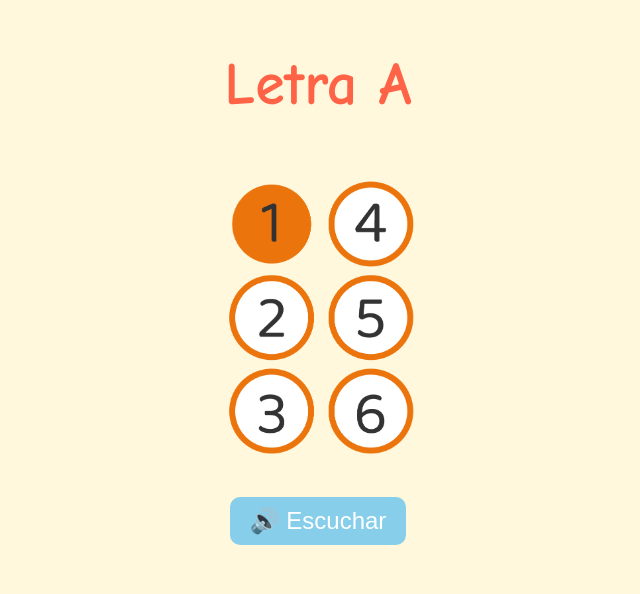
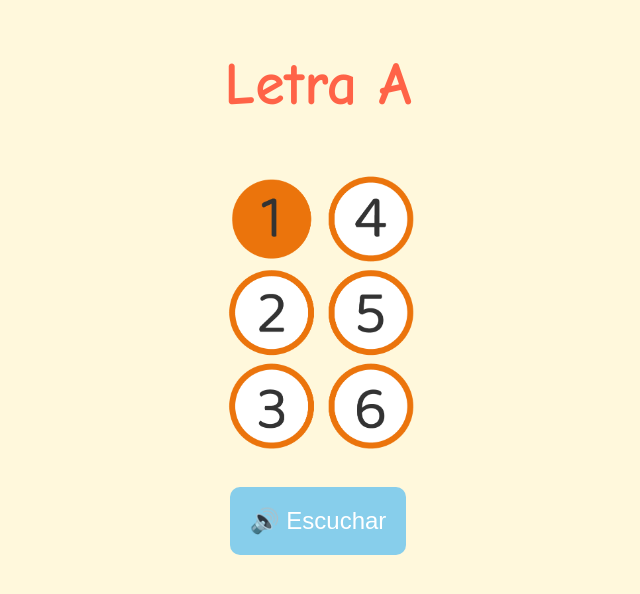
Before and after one commit to AnaL11/abecedario-Braille, a plain HTML site: page a.html in a window 1280 px wide. Shown: the whole page, without its empty margins (322-962 px from the left). Drawn offline with Linux system fonts and the light colour scheme.

Commit message:
Update a.html

```diff
--- a/a.html
+++ b/a.html
@@ -20,12 +20,12 @@
     }
     img {
       width: 200px;
-      margin: 15px 0;
+      margin: 10px 0;
       border-radius: 10px;
     }
     button {
       font-size: 24px;
-      padding: 10px 20px;
+      padding: 20px 20px;
       background-color: #87ceeb;
       color: white;
       border: none;
```
